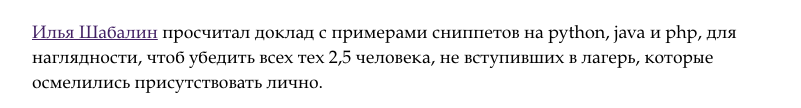
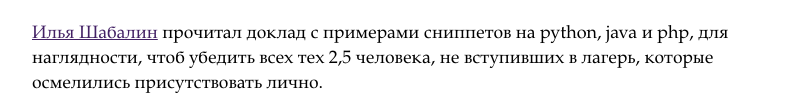
Before and after one commit to olebedev/olebedev.github.com, a plain HTML site: page 2011/12/1/first-ekb.py/index.html in a window 1280 px wide. Shown: the part 844-952 px from the top of the page, without its empty margins (238-1039 px from the left). Drawn offline with Linux system fonts and the light colour scheme; a script that the page names is missing; a web font is replaced by a local one.

Commit message:
refresh a blog

```diff
--- a/2011/12/1/first-ekb.py/index.html
+++ b/2011/12/1/first-ekb.py/index.html
@@ -36,7 +36,7 @@
 <p><a class="reference external" href="http://twitter.com/yurevich">Юрий Юревич</a> как всегда очень харизматично зачитал два доклада, первый в принципе про python и <tt class="docutils literal">import this</tt>, второй про python в недрах oDesk. Второй доклад был очень интересен, приятно то,  что он упоминал <a class="reference external" href="http://flask.pocoo.org/">Flask</a> как альтернативу <a class="reference external" href="https://www.djangoproject.com/">Django</a>. Наконец его уже стали воспринимать всерьез.</p>
 <p><a class="reference external" href="http://twitter.com/apatrushev">Антон Патрушев</a> читал про python в Naumen, и каково это быть первопроходцами с python в enterprise. В целом он вздыхал с облегчением, потому что теперь не нужно самим писать xml-based MQ к примеру. А им приходилось, в далеком 2005 году.
 Рассказал что интересного было на PyCon.UA, какие новые веяния в python среде и так далее.</p>
-<p><a class="reference external" href="http://twitter.com/ru_w31rd0">Илья Шабалин</a> просчитал доклад с примерами сниппетов на python, java и php, для наглядности, чтоб убедить всех тех 2,5 человека, не вступивших в лагерь, которые осмелились присутствовать лично.</p>
+<p><a class="reference external" href="http://twitter.com/ru_w31rd0">Илья Шабалин</a> прочитал доклад с примерами сниппетов на python, java и php, для наглядности, чтоб убедить всех тех 2,5 человека, не вступивших в лагерь, которые осмелились присутствовать лично.</p>
 <p>В целом было много обсуждений <a class="reference external" href="http://twistedmatrix.com/trac/">Twisted</a>. И как правильно на нем писать. Приятно удивило меня лично то, что есть люди в нашем городе пишущие на <a class="reference external" href="http://werkzeug.pocoo.org/">Werkzeug</a>.</p>
 <p>В целом пообщались очень весело.
 Из интересного: третья часть аудитории были господа Яндексоиды, которых, как правильно было подмечено, кажется бьют палками во время работы.</p>
```
Also changed, not shown: 3 other files.
